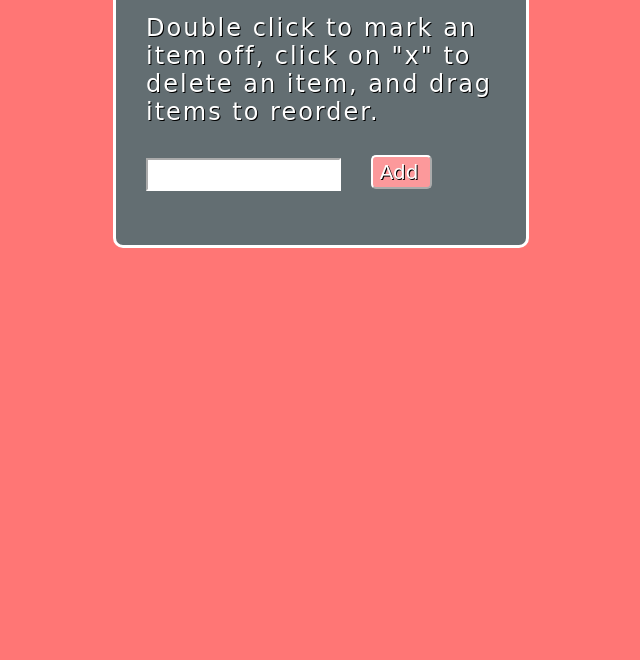
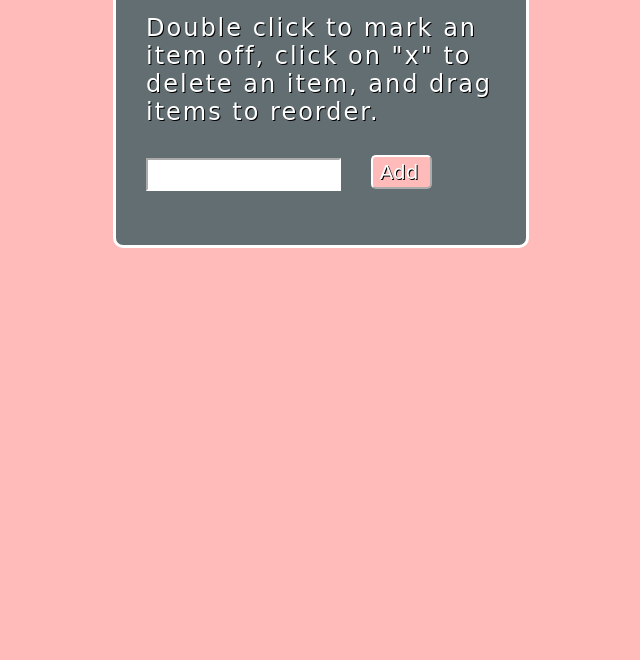
Before and after one commit to LeezaJee/to-do-list-app, a plain HTML site: page index.html in a window 1280 px wide. Shown: the part 140-800 px from the top of the page, without its empty margins (319-959 px from the left). Drawn offline with nearby package versions, Linux system fonts and the light colour scheme; a web font is replaced by a local one.

Commit message:
changed background color of the body and button

```diff
--- a/css/styles.css
+++ b/css/styles.css
@@ -1,5 +1,5 @@
 body {
-background: #ff7675;
+background: #FFBBBA;
 font-family: 'Ms Madi', cursive;
 letter-spacing: 2px;
 font-size: 24px;
@@ -44,7 +44,7 @@ border-color: white;
 
 #button {
 display: inline-block;
-background-color: #fc999b;
+background-color: #FFBBBA;
 color: white;
 font-family: 'Ms Madi', cursive;
 font-size: 20px;
```
